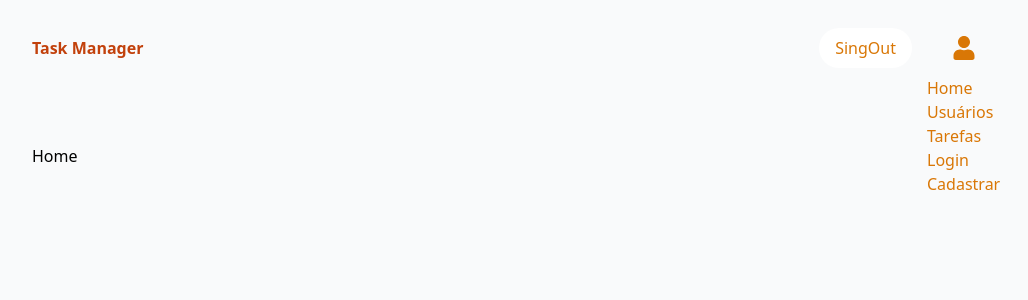
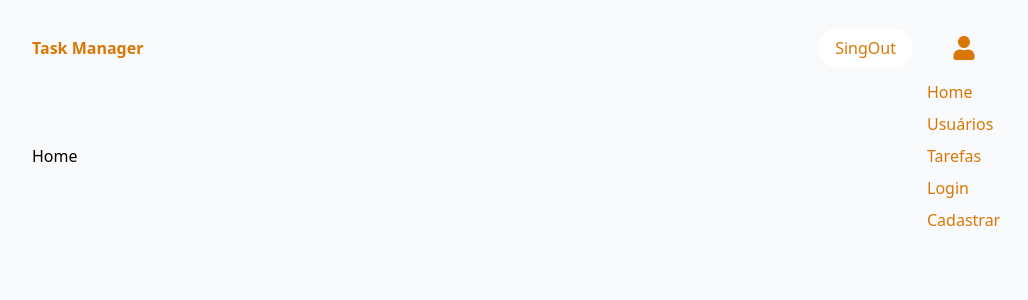
Before and after one commit to joaomacaoli/task-manager-web, a Next.js app: page / in a window 1280 px wide. Both pictures are taken after a click on the button 1092 px from the left and 48 px from the top of the page. Shown: the top 300 px of the page, without its empty margins (128-1156 px from the left). Built offline with nearby package versions, Linux system fonts and the light colour scheme; no server answers.

Commit message:
correction menuitem props

```diff
--- a/src/components/navbar.tsx
+++ b/src/components/navbar.tsx
@@ -14,7 +14,7 @@ export default function NavBar() {
 
   return (
     <nav className="py-5 mb-12 flex justify-between">
-      <h1 className="py-4 font-bold text-orange-700">
+      <h1 className="py-4 font-bold text-amber-600">
         <Link href={`${env}`}>
           Task Manager
         </Link>
--- a/src/components/ui/drop-menu.tsx
+++ b/src/components/ui/drop-menu.tsx
@@ -10,7 +10,7 @@ const linksNav = [
   { label: 'Usuários', href: 'users' },
   { label: 'Tarefas', href: 'tasks' },
   { label: 'Login', href: 'login' },
-  { label: 'Cadastrar', href: 'singin' },
+  { label: 'Cadastrar', href: 'singup' },
 ]
 
 export default function DropMenu() {
@@ -21,11 +21,10 @@ export default function DropMenu() {
       </MenuButton>
       <MenuItems className="data-[active]:bg-amber-100" anchor="bottom">
         {linksNav.map((link) => (
-          <MenuItem
-            key={link.label}
-            className="block data-[focus]:bg-amber-100 text-amber-600"
-          >
-            <Link href={`${env}/${link.href}`}>{link.label}</Link>
+          <MenuItem key={link.label}>
+            <div className="block data-[focus]:bg-amber-100 text-amber-600 p-1">
+              <Link href={`${env}/${link.href}`}>{link.label}</Link>
+            </div>
           </MenuItem>
         ))}
       </MenuItems>
```
